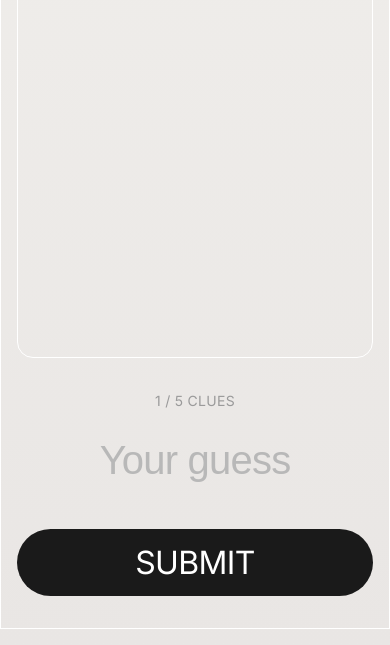
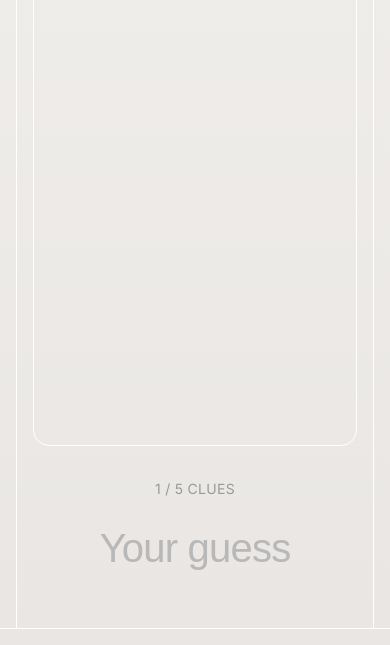
Before and after one commit to ana-rodrigues/word-game, a plain HTML site: page index.html in a window 390 px wide. Shown: the part 199-844 px from the top of the page. Drawn offline with Linux system fonts and the light colour scheme.

Commit message:
Adjustments for mobile

```diff
--- a/css/styles.css
+++ b/css/styles.css
@@ -23,6 +23,8 @@ body {
     display: flex;
     flex-direction: column;
     padding: 16px 0px;
+    overflow-y: auto;
+    -webkit-overflow-scrolling: touch;
 }
 
 .visually-hidden {
@@ -435,6 +437,11 @@ textarea:focus {
 
 @media (max-width: 520px) {
 
+
+    #app {
+        padding: 0px 16px;
+    }
+
     main {
         padding: 16px 16px 32px 16px;
     }
@@ -454,4 +461,14 @@ textarea:focus {
     .btn {
         font-size: 32px;
     }
+
+    /* Hide submit button on mobile - use keyboard submit instead */
+    .submit-btn {
+        display: none;
+    }
+
+    /* Adjust form spacing when button is hidden */
+    #guess-form {
+        gap: 0;
+    }
 }
--- a/index.html
+++ b/index.html
@@ -2,7 +2,7 @@
 <html lang="en">
 <head>
     <meta charset="UTF-8">
-    <meta name="viewport" content="width=device-width, initial-scale=1.0">
+    <meta name="viewport" content="width=device-width, initial-scale=1.0, interactive-widget=resizes-content">
     <title>Pinpoint Game</title>
     <link rel="stylesheet" href="css/styles.css">
 </head>
@@ -49,11 +49,12 @@
                                         id="guess-input"
                                         placeholder="Your guess"
                                         autocomplete="off"
+                                        enterkeyhint="go"
                                         required
                                     >
                                 </div>
 
-                                <button type="submit" id="submit-btn" class="btn">Submit</button>
+                                <button type="submit" id="submit-btn" class="btn submit-btn">Submit</button>
                             </form>
                         </div>
                     </div>
```
